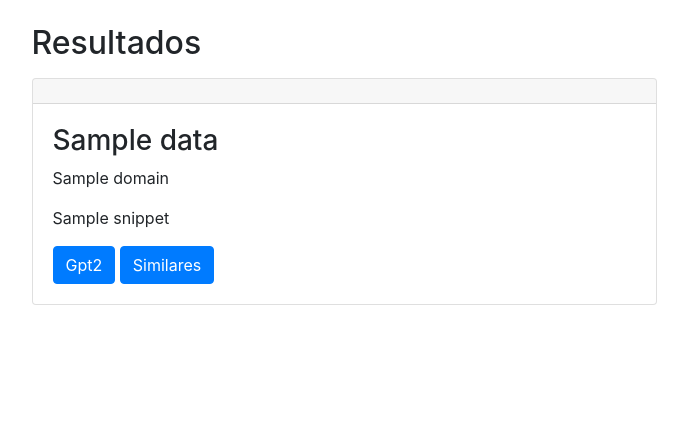
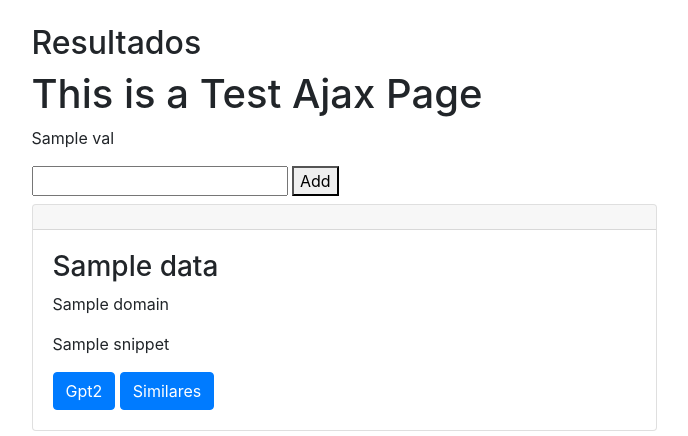
Before and after one commit to stalinch98/Cuygle, a Django app: template templates/result.html in a window 1280 px wide. Shown: the top 436 px of the page, without its empty margins (296-984 px from the left). Run offline with Django 3.2, Linux system fonts and the light colour scheme; the template is opened without the code that fills it: most values are stand-ins (such as "Sample title", 1, 10 or a date in 2020); parts of the project's set-up code (start-up, migrations or seed data) failed here and were passed over; some libraries are stand-ins or nearby versions.

Commit message:
probando ajax salio mal

```diff
--- a/proyect_ml/urls.py
+++ b/proyect_ml/urls.py
@@ -7,4 +7,5 @@ urlpatterns = [
     path('admin/', admin.site.urls),
     path('home/', documents_views.home),
     path('search/', documents_views.result, name="search"),
+    path('ajax_gpt/', documents_views.gpt_view),
 ]
--- /dev/null
+++ b/templates/ajax_gpt2.html
@@ -0,0 +1,25 @@
+<div id="refresh-this-div">
+  <h1>This is a Test Ajax Page</h1>
+  {% for i in abs_gp %}
+  <p class="">{{ i.val }}</p>
+  {% endfor %}
+  <input id="my-text-input-id" type="text" />
+  <button type="submit" class="add-comment-button">Add</button>
+</div>
+<script src="https://code.jquery.com/jquery-3.2.1.min.js"></script>
+
+<script type="text/javascript">
+    $(document).ready(function () {
+      $("button.add-comment-button").click(function () {
+        var com_body = $("#my-text-input-id").val();
+        console.log(com_body);
+        $.ajax({
+          url: "ajax_gpt/",
+          success: function (data) {
+            var html = $(data).filter("#refresh-this-div").html();
+            $("#refresh-this-div").html(html);
+          },
+        });
+      });
+    });
+  </script>
--- a/templates/result.html
+++ b/templates/result.html
@@ -18,6 +18,7 @@
         <div class="row mt-4">
             <div class="col-12 offset-lg-3 col-lg-6 ">
                 <h2>Resultados</h2>
+                {% include "ajax_gpt2.html" %}
             </div>
             {% for i in data %}
             <div class="col-12 offset-lg-3 col-lg-6 mt-2">
```
Also changed, not shown: documents/views.py (+10 -5 lines).
